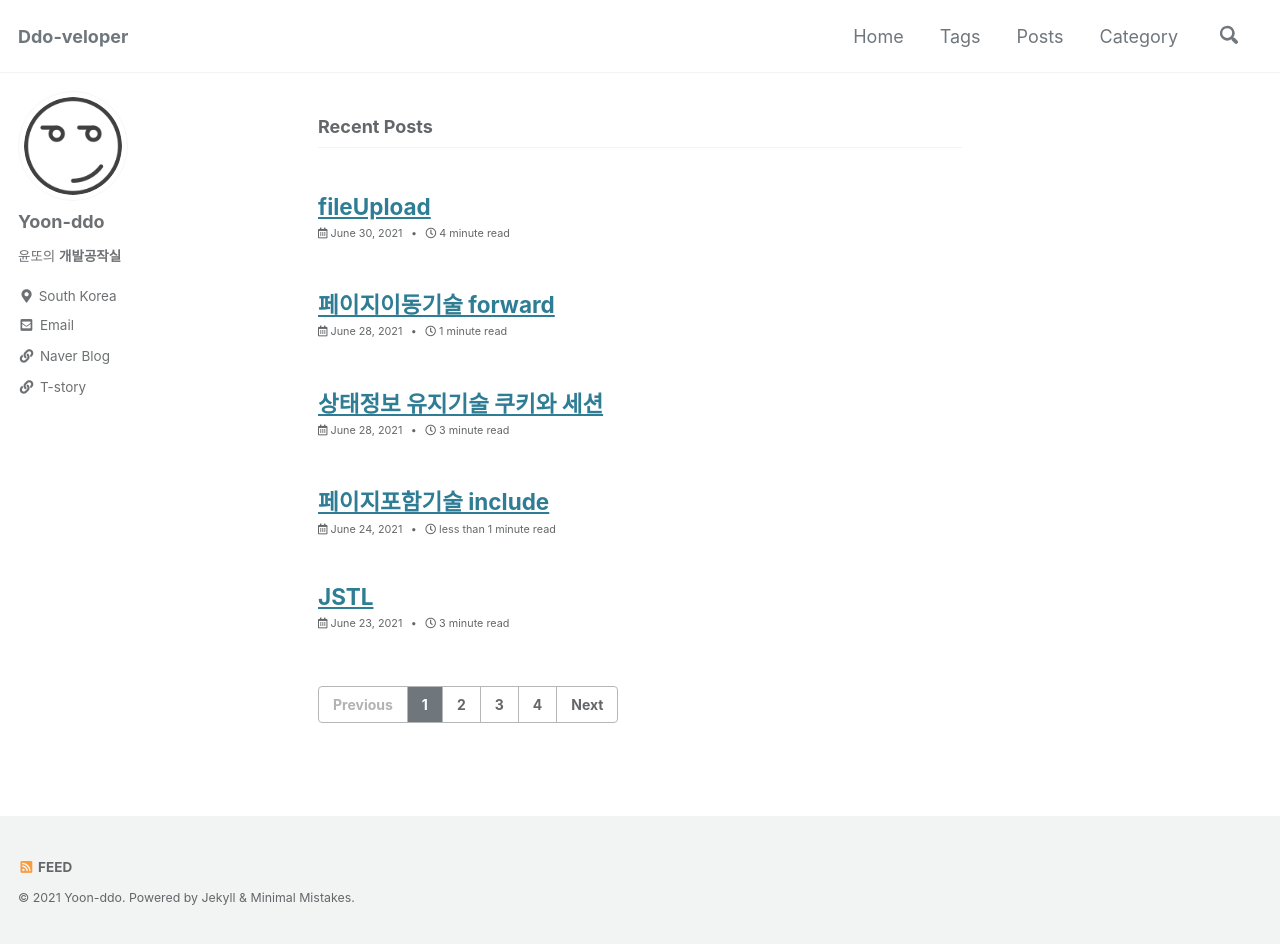
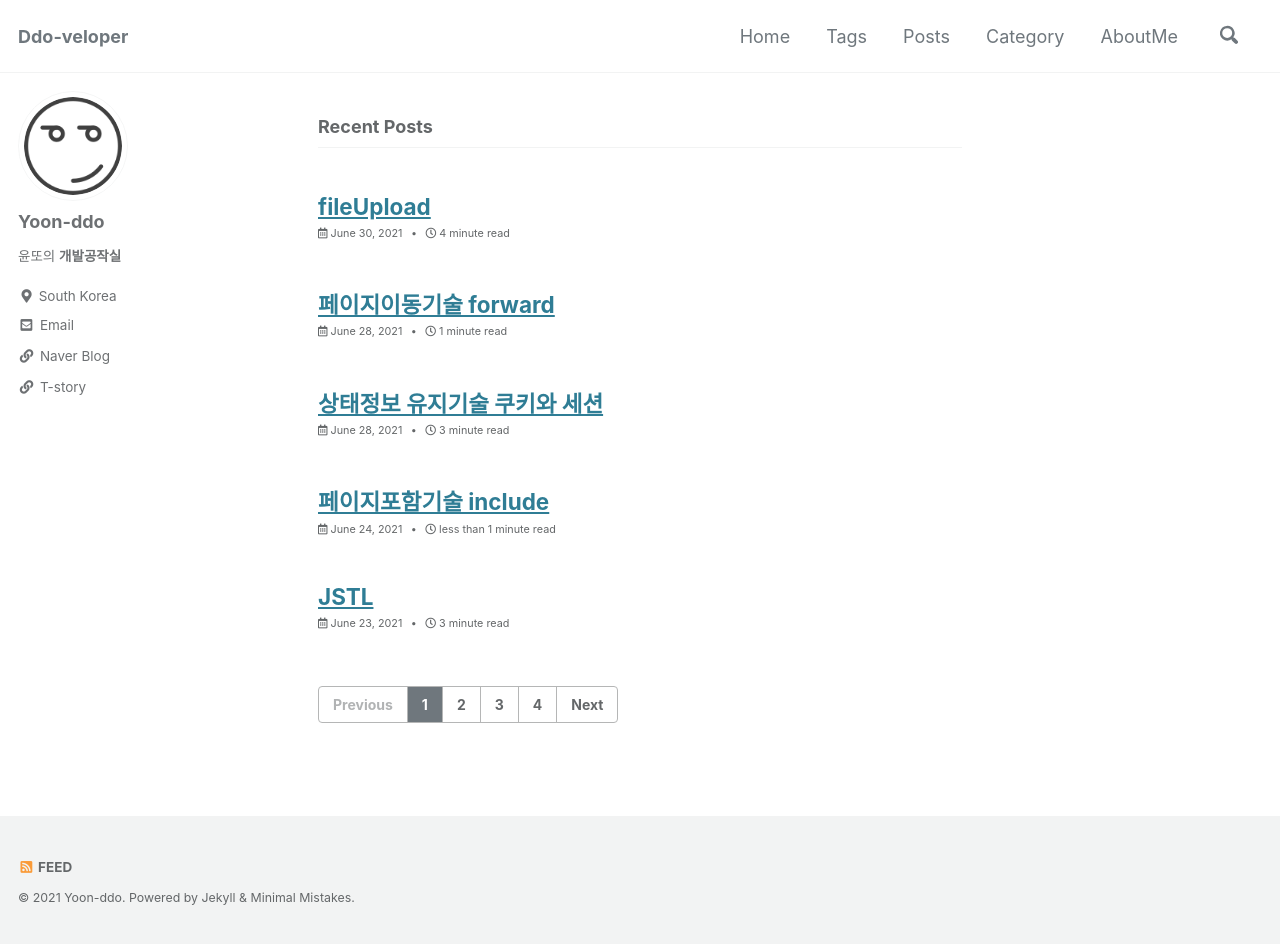
Before and after one commit to Yoon-ddo/Yoon-ddo.github.io, a Jekyll site: the page built from index.html, in a window 1280 px wide and 944 px high. Built offline with Jekyll 4.4.1, drawn with Linux system fonts in a browser that asks for light colours; cached includes are drawn as plain includes; the list of posts is cut into pages by our own code.

Commit message:
Update navigation.yml

```diff
--- a/_data/navigation.yml
+++ b/_data/navigation.yml
@@ -8,8 +8,8 @@ main:
     url: /year-archive/
   - title: "Category"
     url: /categories/
-  #- title: "External Link"
-  #  url: https://google.com
+  - title: "AboutMe"
+    url: https://yoon-ddo.github.io/aboutme/YoonSoYoung/
 
 docs:
   - title: My Portfolio
```
